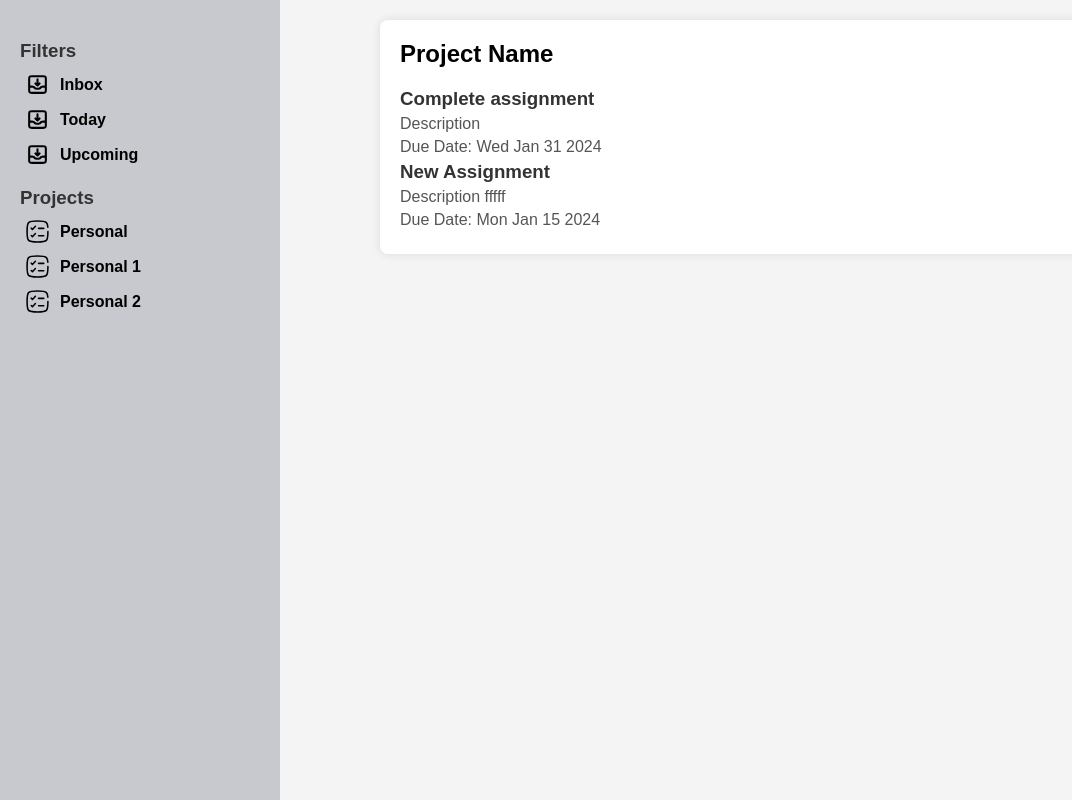
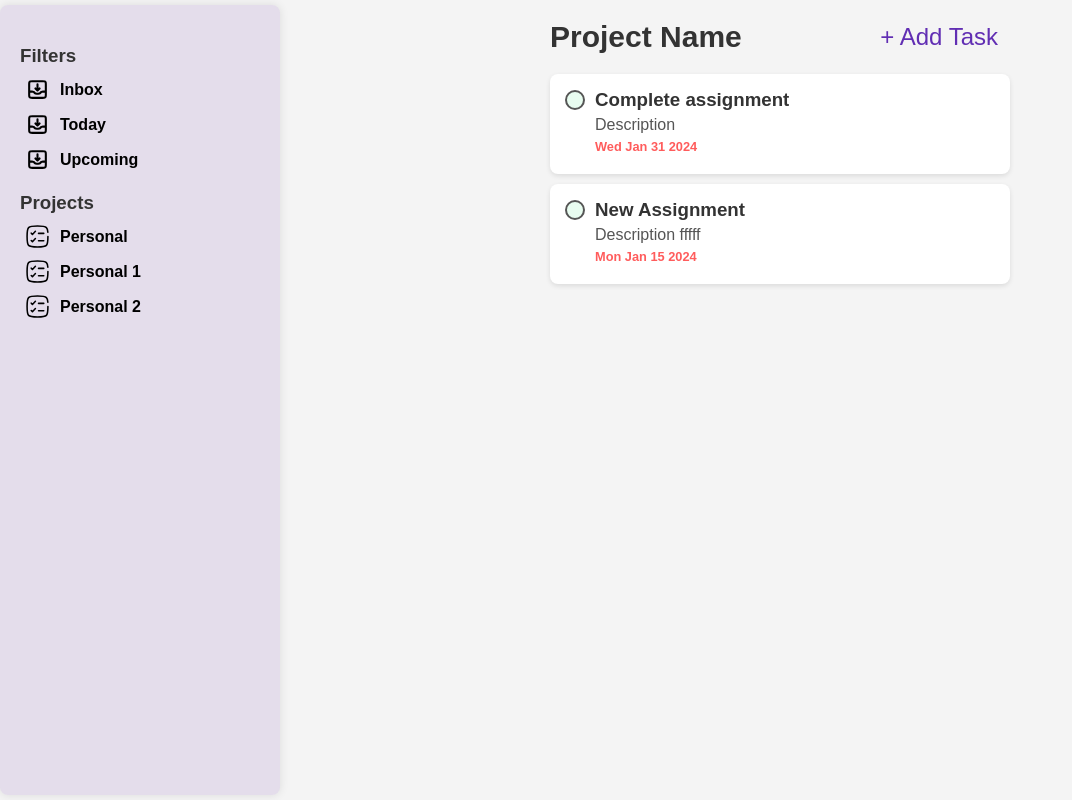
Before and after one commit to carlosnbr/todo, a website built with webpack: page src/index.html in a window 1280 px wide. Both pictures are taken after a click on the link "Personal". Shown: the whole page, without its empty margins (0-1072 px from the left). Built offline with nearby package versions, Linux system fonts and the light colour scheme.

Commit message:
dinamically render tasks & add task button without functionality

```diff
--- a/src/UI.js
+++ b/src/UI.js
@@ -43,6 +43,8 @@ export default class UI {
                     return project.id === projectId;
                 });
 
+                document.querySelector(".add-task-button").dataset.projectId =
+                    projectId;
                 this.renderTasks(project.tasks);
             });
 
@@ -58,21 +60,26 @@ export default class UI {
         tasks.forEach(task => {
             const taskElement = document.createElement("div");
             taskElement.innerHTML = `
-                <div>
-                    <h3>${task.getTitle()}</h3>
-                    <p>${task.getDescription()}</p>
-                    <p>Due Date: ${task.getFormattedDueDate()}</p>
+                <div class="task-row">
+                    <input type="checkbox" class="task-checkbox">
+                    <div class="task-details">
+                        <h3>${task.getTitle()}</h3>
+                        <p>${task.getDescription()}</p>
+                        <p class="due-date">${task.getFormattedDueDate()}</p>
+                    </div>
                 </div>
                 `;
-
-            // Add click event to handle task selection or other interactions
-            taskElement.addEventListener("click", () => {
-                // Handle task click event
-            });
-
             this.taskContainer.appendChild(taskElement);
         });
     }
 
-    // Add other methods for handling user interactions, updating UI, etc.
+    bindEvents() { //TODO: Need to open a modal when clicking the add task button, then capture the needed info to create a new task, we already have the project ID in the code below
+        const addTaskButton = document.querySelector(".add-task-button");
+        addTaskButton.addEventListener("click", event => {
+            const projectId = event.currentTarget.dataset.projectId;
+                const project = this.dataStore.projects.find(project => {
+                    return project.id === projectId;
+                });
+        })
+    }
 }
--- a/src/index.html
+++ b/src/index.html
@@ -5,7 +5,7 @@
         <title>To-Do App</title>
     </head>
     <body>
-        <aside class="sidebar" id="inbox">
+        <aside class="sidebar">
             <div id="filters-section">
                 <h3 class="sidebar__section-title">Filters</h3>
                 <div id="inbox-filter" class="sidebar__nav-item">
@@ -45,10 +45,13 @@
         </aside>
         <main>
             <div class="project-information">
-                <h2 class="project-name">Project Name</h2>
+                <div class="project-information__header">
+                    <h2 class="project-name">Project Name</h2>
+                    <button class="add-task-button">+ Add Task</button>
+                </div>
                 <div id="task-list">
                     <div class="task-row">
-                        <input type="checkbox" class="task-checkbox">
+                        <input type="checkbox" class="task-checkbox" />
                         <div class="task-details">
                             <h3>Complete assignment</h3>
                             <p>Description</p>
@@ -56,7 +59,7 @@
                         </div>
                     </div>
                     <div class="task-row">
-                        <input type="checkbox" class="task-checkbox">
+                        <input type="checkbox" class="task-checkbox" />
                         <div class="task-details">
                             <h3>Complete assignment</h3>
                             <p>Description</p>
@@ -64,7 +67,7 @@
                         </div>
                     </div>
                     <div class="task-row">
-                        <input type="checkbox" class="task-checkbox">
+                        <input type="checkbox" class="task-checkbox" />
                         <div class="task-details">
                             <h3>Complete assignment</h3>
                             <p>Description</p>
@@ -72,7 +75,7 @@
                         </div>
                     </div>
                     <div class="task-row">
-                        <input type="checkbox" class="task-checkbox">
+                        <input type="checkbox" class="task-checkbox" />
                         <div class="task-details">
                             <h3>Complete assignment</h3>
                             <p>Description</p>
--- a/src/styles.css
+++ b/src/styles.css
@@ -13,13 +13,18 @@ body {
 
 aside {
     flex: 0 0 280px;
-    background-color: #c7c9cf;
+    background-color: #8f67bd2a;
     font-weight: 700;
     padding: 40px 20px 20px;
+    border-radius: 8px;
+    box-shadow: 0 0 10px rgba(0, 0, 0, 0.1);
+    margin: 5px auto;
 }
 
 main {
     width: 100%;
+    display: flex;
+    justify-content: center;
 }
 
 .sidebar__section-title {
@@ -89,16 +94,20 @@ p {
 .project-information {
     display: flex;
     flex-direction: column;
-    flex-basis: clamp(400px, 40%, 1200px);
-    margin: 20px 100px;
-    background-color: #fff;
+    flex-basis: clamp(400px, 50%, 1200px);
     padding: 20px;
-    border-radius: 8px;
-    box-shadow: 0 0 10px rgba(0, 0, 0, 0.1);
+}
+
+.project-information__header {
+    display: flex;
+    justify-content: space-between;
+    align-items: center;
 }
 
 .task-checkbox {
+    background-color: #57e79323;
     position: relative;
+    bottom: 24px;
     margin-right: 10px;
     width: 20px;
     height: 20px;
@@ -118,28 +127,46 @@ p {
         height: 100%;
     }
 
-    /* Hover styles */
     &:hover {
-        background-color: #4ece8336; /* Background color on hover */
-        color: #fff; /* Icon color when checked */
+        background-color: #4ece8359;
+        color: #fff;
 
         &::before {
-            background-image: url('../src/assets/checked-icon.svg'); /* Set SVG as background image */
-            background-size: cover; /* Make sure the SVG covers the entire checkbox */
+            background-image: url('../src/assets/checked-icon.svg');
+            background-size: cover;
         }
     }
 
-    /* Style for checked state */
     &:checked {
-        background-color: #3da368; /* Fill color when checked */
-        border-color: #348053; /* Border color when checked */
-        color: #fff; /* Icon color when checked */
+        background-color: #3da368;
+        border-color: #348053;
+        color: #fff;
 
-        /* Change only the color of the SVG icon when checked */
         &::before {
-            background-image: url('../src/assets/checked-icon.svg'); /* Set SVG as background image */
-            background-size: cover; /* Make sure the SVG covers the entire checkbox */
-            filter: brightness(0) invert(1); /* Invert the colors of the SVG except for white */
+            background-image: url('../src/assets/checked-icon.svg');
+            background-size: cover;
+            filter: brightness(0) invert(1);
         }
     }
 }
+
+.project-name {
+    font-size: 30px;
+    color: #333;
+}
+
+.add-task-button {
+    background-color: #00000000;
+    color: #612eb3;
+    font-size: 24px;
+    margin-right: 12px;
+    border: none;
+    border-radius: 4px;
+    cursor: pointer;
+    transition: color 0.3s, font-size 0.3s;
+}
+
+.add-task-button:hover {
+    color: #7a42d4;
+    font-size: 25px;
+}
```
Also changed, not shown: dist/bundle.js, dist/index.html.
